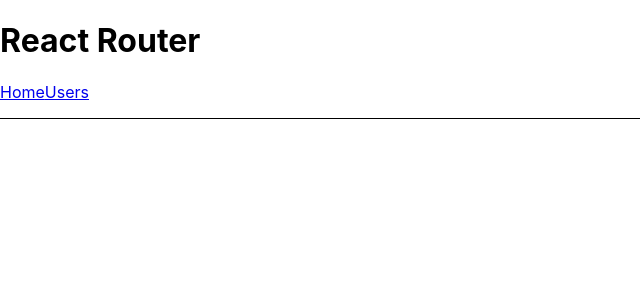
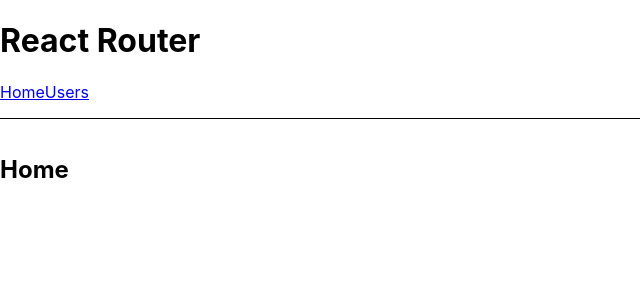
Before and after one commit to sergioviniciuss/routing-playground, a React (Create React App) app: page /home in a window 1280 px wide. Shown: the top 300 px of the page, without its empty margins (0-640 px from the left). Built offline with nearby package versions, Linux system fonts and the light colour scheme.

Commit message:
feat(navigation): Includes 2 routes

```diff
--- a/src/App.js
+++ b/src/App.js
@@ -1,4 +1,6 @@
-import { Link } from 'react-router-dom';
+import { Routes, Route, Link } from 'react-router-dom';
+import { Home } from './pages/Home';
+import { Users } from './pages/Users';
 
 export const App = () => {
   return (
@@ -6,6 +8,11 @@
       <h1>React Router</h1>
 
       <Navigation />
+
+      <Routes>
+        <Route path="home" element={<Home />} />
+        <Route path="users" element={<Users />} />
+      </Routes>
     </>
   );
 };
--- /dev/null
+++ b/src/pages/Home/index.js
@@ -0,0 +1,7 @@
+export const Home = () => {
+  return (
+    <main style={{ padding: '1rem 0' }}>
+      <h2>Home</h2>
+    </main>
+  );
+};
--- /dev/null
+++ b/src/pages/Users/index.js
@@ -0,0 +1,7 @@
+export const Users = () => {
+  return (
+    <main style={{ padding: '1rem 0' }}>
+      <h2>Users</h2>
+    </main>
+  );
+};
```
